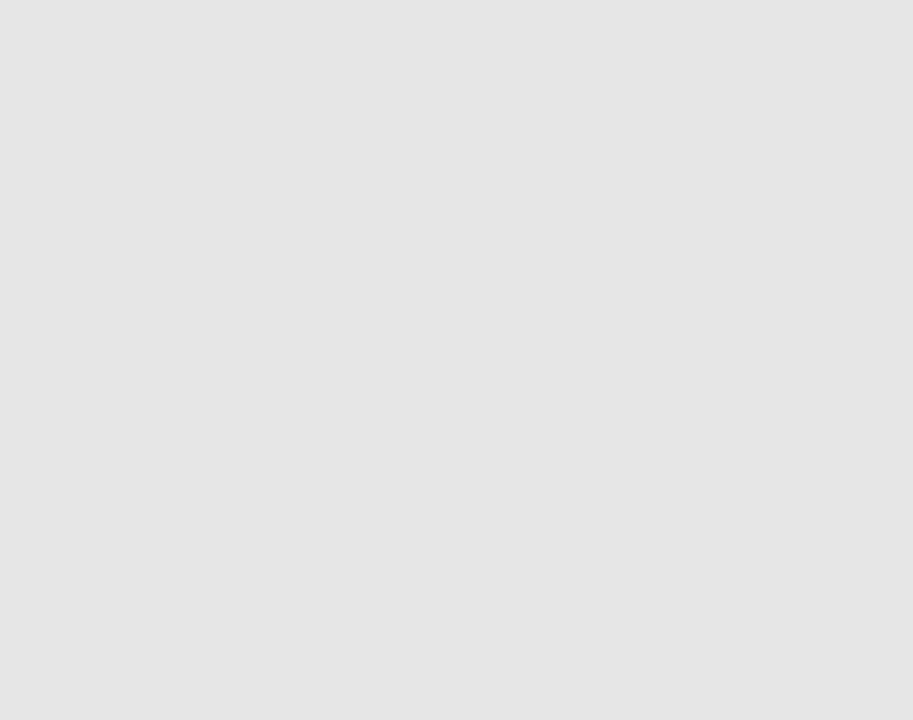
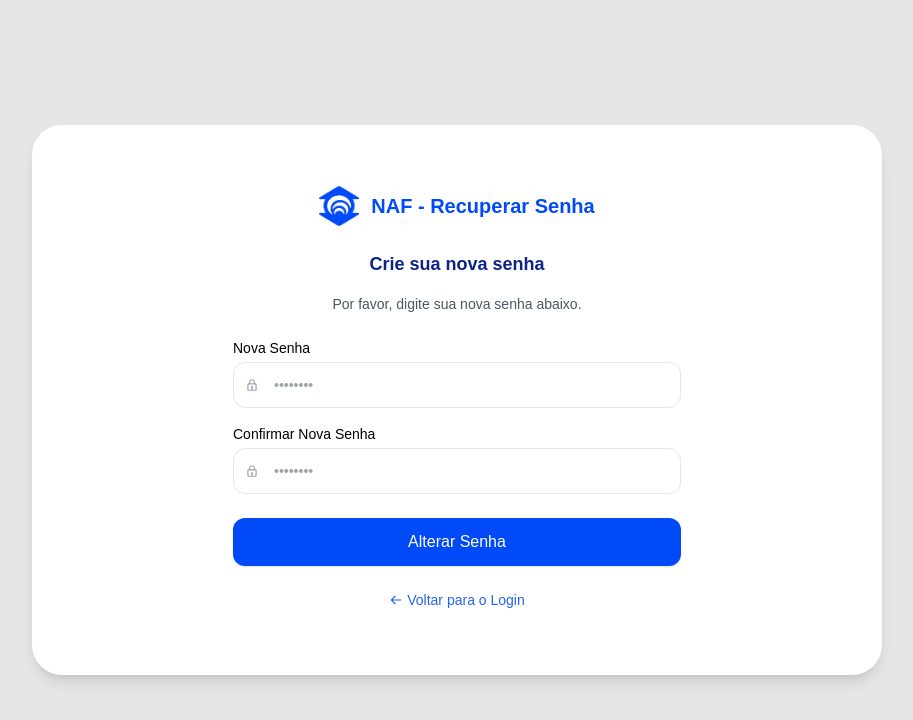
Before and after one commit to NycolleM/ChatBot_DevWeb, a React (Vite) app: page /recuperar/1 in a window 1280 px wide. Before the commit this address had no page. Shown: the top 720 px of the page, without its empty margins (183-1096 px from the left). Built offline with nearby package versions, Linux system fonts and the light colour scheme.

Commit message:
back da telarecuperarsenha

```diff
--- a/src/App.jsx
+++ b/src/App.jsx
@@ -20,7 +20,8 @@ function App() {
       <Route path="/telahistorico" element={<TelaHistorico />} />
       <Route path="/telaloginadmin" element={<TelaLoginAdmin />} />
       <Route path="/telaperfiladmin" element={<TelaPerfilAdmin />} />
-      <Route path="/recuperar-senha" element={<TelaRecuperarSenha />} />
+      <Route path="/recuperar" element={<TelaRecuperarSenha />} />
+      <Route path="/recuperar/:token" element={<TelaRecuperarSenha />} />
     </Routes>
   )
 }
--- a/src/pages/TelaLogin.jsx
+++ b/src/pages/TelaLogin.jsx
@@ -116,7 +116,7 @@ const TelaLogin = () => {
           </button>
 
            <div className="text-[#5e5e5e] mt-4">
-          <Link to="/recuperar-senha" className="text-blue-600 hover:underline">
+          <Link to="/recuperar" className="text-blue-600 hover:underline">
             Esqueceu a senha?
           </Link>
           </div>
--- a/src/pages/TelaRecuperarSenha.jsx
+++ b/src/pages/TelaRecuperarSenha.jsx
@@ -1,9 +1,10 @@
-import React, { useState } from 'react';
-import { useNavigate, Link } from 'react-router-dom';
+import React, { useState,useEffect } from 'react';
+import { useNavigate,useParams, Link } from 'react-router-dom';
 import { BiEnvelope, BiLock, BiArrowBack } from 'react-icons/bi';
 import uniforlogo from '../imagens/uniforlogo.png';
-
+import axios from 'axios';
 export default function TelaRecuperarSenha() {
+  const { token } = useParams();
   const navigate = useNavigate();
   const [etapa, setEtapa] = useState(1);
   const [email, setEmail] = useState('');
@@ -11,17 +12,29 @@ export default function TelaRecuperarSenha() {
   const [confirmarSenha, setConfirmarSenha] = useState('');
   const [mensagem, setMensagem] = useState('');
 
-  const handleEmailSubmit = (e) => {
+useEffect(() => {
+    if (token) {
+      setEtapa(2);
+    }
+  }, [token]);
+
+const handleEmailSubmit = async (e) => {
   e.preventDefault();
+  try {
+    const res = await axios.post("http://localhost:3000/api/usuarios/recuperar", { email });
+    setMensagem(res.data.message);
     console.log("Solicitação de recuperação para:", email);
-    setMensagem('Se o e-mail estiver correto, um link de recuperação foi enviado.');
-    setEtapa(2);
+  } catch (err) {
+    setMensagem("Erro ao solicitar recuperação.");
+  }
+
 };
 
-  const handleNovaSenhaSubmit = (e) => {
+const handleNovaSenhaSubmit = async (e) => {
   e.preventDefault();
+
   if (novaSenha !== confirmarSenha) {
-      setMensagem('As senhas não batem.');
+    setMensagem("As senhas não batem.");
     return;
   }
   if (novaSenha.length < 6) {
@@ -29,8 +42,22 @@ export default function TelaRecuperarSenha() {
       return;
     }
     console.log("Nova senha definida para:", email);
-    navigate('/telalogin');
+  try {
+
+    const res = await axios.post("http://localhost:3000/api/usuarios/resetar", {
+      token,
+      novaSenha,
+    });
+
+    if (res.status === 200) {
+      navigate("/telalogin");
+    }
+
+  } catch (err) {
+    setMensagem(err.response?.data?.message || "Erro ao redefinir senha.");
+  }
 };
+
 
   return (
     <div className="h-screen w-screen bg-background flex items-center justify-center">
```
Also changed, not shown: 1 other file (tests, documents, lock files or other folders). Lines whose indentation alone changed are shown as unchanged.
